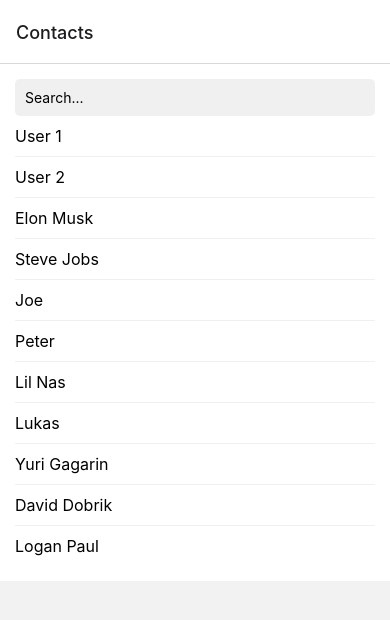
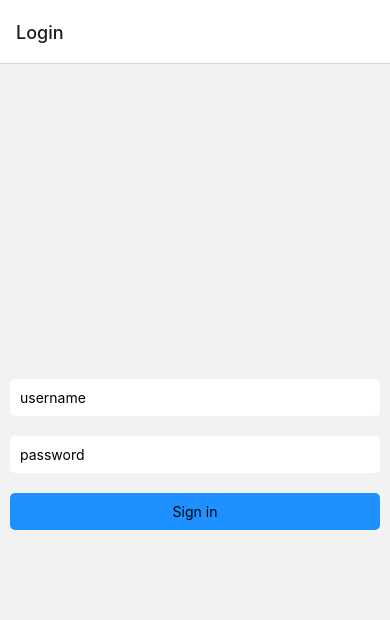
Before and after one commit to xiaokak/VideoCall, a React Native app: screen /Login in a window 390 px wide. Shown: the top 620 px of the page. Built offline with nearby package versions, Linux system fonts and the light colour scheme.

Commit message:
登录界面

```diff
--- a/src/navigation/index.js
+++ b/src/navigation/index.js
@@ -6,6 +6,7 @@
 import ContactsScreen from '../screens/ContactsScreen';
 import CallingScreen from '../screens/CallingScreen';
 import IncomingCallScreen from '../screens/IncomingCallScreen';
+import LoginScreen from '../screens/LoginScreen';
 
 const Stack = createNativeStackNavigator();
 
@@ -13,6 +14,7 @@
   return (
     <NavigationContainer>
       <Stack.Navigator>
+        <Stack.Screen name="Login" component={LoginScreen} />
         <Stack.Screen name="Contacts" component={ContactsScreen} />
 
         <Stack.Group screenOptions={{headerShown: false}}>
--- /dev/null
+++ b/src/screens/LoginScreen/index.js
@@ -0,0 +1,55 @@
+import React, {useState} from 'react';
+import {View, Text, StyleSheet, TextInput, Pressable} from 'react-native';
+
+const LoginScreen = () => {
+  const [username, setUsername] = useState('');
+  const [password, setPassword] = useState('');
+
+  const signIn = () => {};
+  return (
+    <View style={styles.page}>
+      <TextInput
+        value={username}
+        onChangeText={setUsername}
+        placeholder="username"
+        style={styles.input}
+        autoCapitalize="none"
+      />
+      <TextInput
+        value={password}
+        onChangeText={setPassword}
+        placeholder="password"
+        style={styles.input}
+        secureTextEntry
+      />
+
+      <Pressable style={styles.button} onPress={signIn}>
+        <Text>Sign in</Text>
+      </Pressable>
+    </View>
+  );
+};
+
+const styles = StyleSheet.create({
+  page: {
+    padding: 10,
+    alignItems: 'stretch',
+    justifyContent: 'center',
+    flex: 1,
+  },
+  input: {
+    backgroundColor: 'white',
+    padding: 10,
+    marginVertical: 10,
+    borderRadius: 5,
+  },
+  button: {
+    backgroundColor: 'dodgerblue',
+    padding: 10,
+    marginVertical: 10,
+    borderRadius: 5,
+    alignItems: 'center',
+  },
+});
+
+export default LoginScreen;
```
